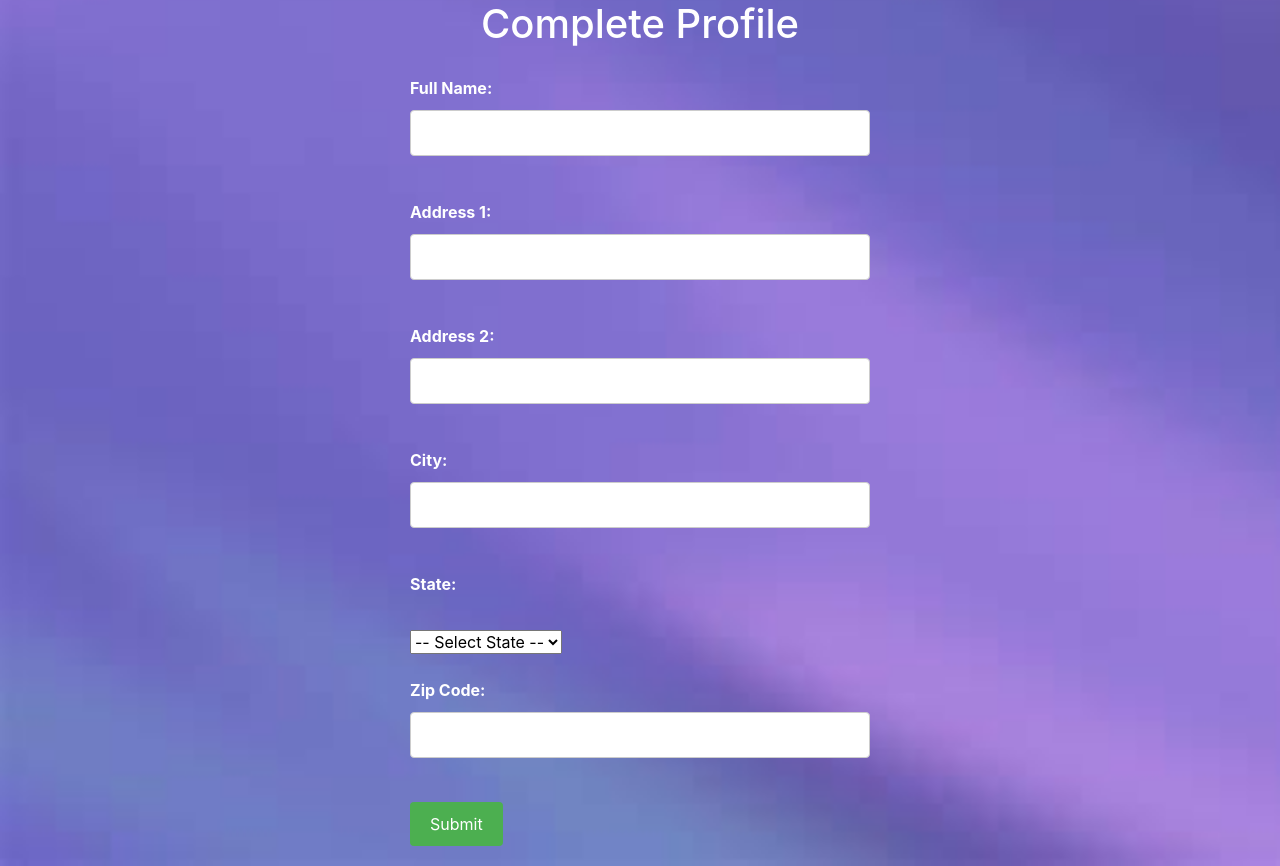
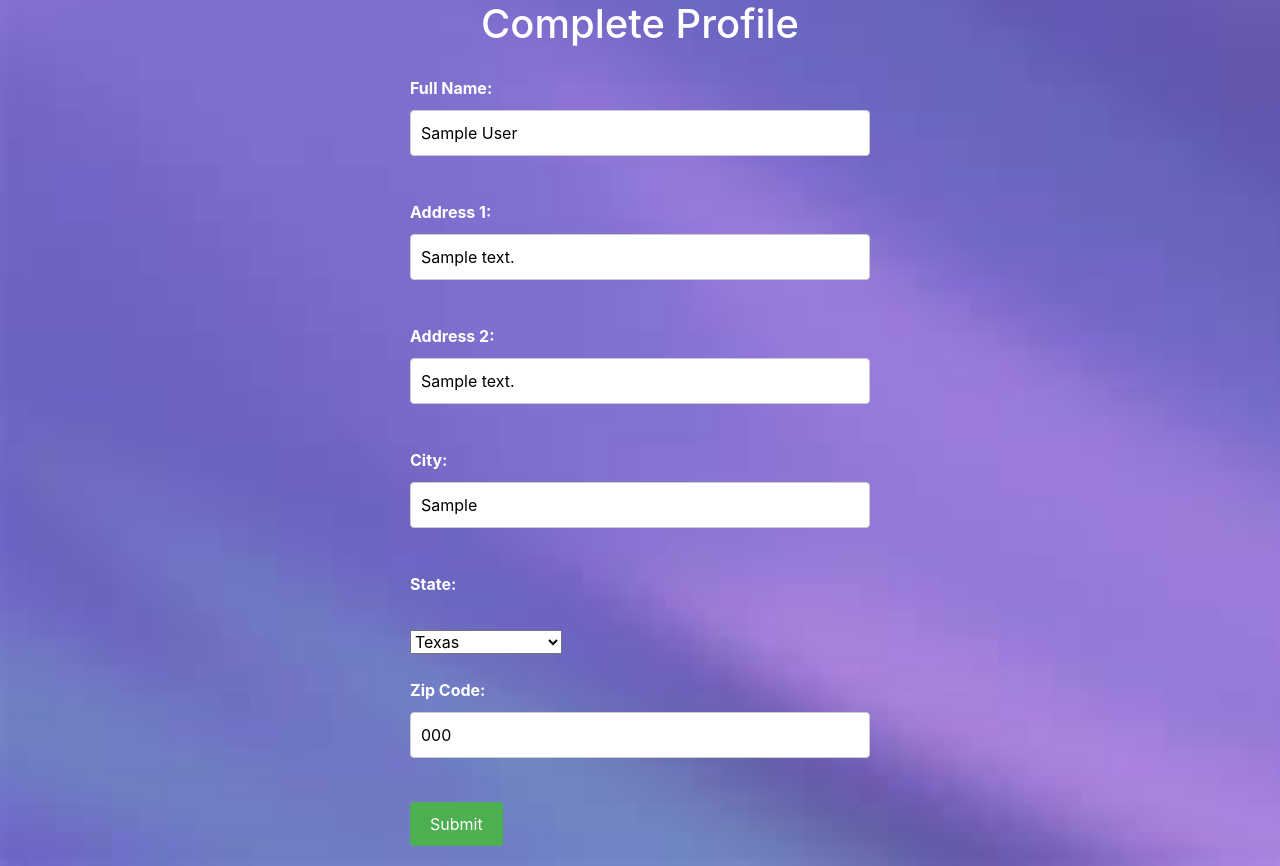
Before and after one commit to robertmonopoly/FuelCostCalculator, a Flask app: page /complete_profile in a window 1280 px wide. Shown: the part 56-922 px from the top of the page. Run offline with Flask 3, Linux system fonts and the light colour scheme; a user stored in the database is signed in; tables that the repository leaves empty hold one stand-in row (values such as "Sample post"); some libraries are stand-ins or nearby versions.

Commit message:
Allow user to see and edit profile after initial setup
Changes db schema to calculate if a customer is new rather than using a column

```diff
--- a/flask/website/models.py
+++ b/flask/website/models.py
@@ -23,7 +23,6 @@ class ProfileData(db.Model, UserMixin):
     state = db.Column(db.String(2))
     in_state_status = db.Column(db.Boolean)
     zip_code = db.Column(db.String(9))
-    new_customer_status = db.Column(db.Boolean)
 
 class FuelOrderFormData(db.Model, UserMixin):
     id = db.Column(db.Integer, primary_key=True)
--- a/flask/website/templates/complete_profile.html
+++ b/flask/website/templates/complete_profile.html
@@ -1,18 +1,26 @@
 {% extends "base.html" %} {% block title %}Complete Profile{% endblock %} {%
 block content %}
 <h1 align="center">Complete Profile</h1>
+<script>
+  // workaround to show the user's previously selected state
+  let state = '{{ profile.state }}';
+  window.onload = function () {
+    document.getElementById("state").value = state;
+  }
+</script>
+
 <form method="POST" action="{{ url_for('views.complete_profile') }}">
   <label for="full_name">Full Name:</label>
-  <input type="text" id="full_name" name="full_name" required /><br /><br />
+  <input type="text" id="full_name" name="full_name" value="{{ profile.full_name }}" required /><br /><br />
 
   <label for="address_1">Address 1:</label>
-  <input type="text" id="address_1" name="address_1" required /><br /><br />
+  <input type="text" id="address_1" name="address_1" value="{{ profile.address_1 }}" required /><br /><br />
 
   <label for="address_2">Address 2:</label>
-  <input type="text" id="address_2" name="address_2" /><br /><br />
+  <input type="text" id="address_2" name="address_2" value="{{ profile.address_2 }}" /><br /><br />
 
   <label for="city">City:</label>
-  <input type="text" id="city" name="city" required /><br /><br />
+  <input type="text" id="city" name="city" value="{{ profile.city }}" required /><br /><br />
 
   <label for="state">State:</label><br />
   <select id="state" name="state" required>
@@ -66,19 +74,20 @@ block content %}
     <option value="WA">Washington</option>
     <option value="WV">West Virginia</option>
     <option value="WI">Wisconsin</option>
-    <option value="WY">Wyoming</option></select
-  ><br /><br />
+    <option value="WY">Wyoming</option>
+  </select><br /><br />
 
   <label for="zip_code">Zip Code:</label>
   <input
     type="text"
     id="zip_code"
     name="zip_code"
-    pattern="[0-9]{5,9}"
+    pattern="^(?:\d{5}|\d{9})$"
     minlength="5"
     maxlength="9"
-    required
-  /><br /><br />
+    value="{{ profile.zip_code }}"
+    required />
+  <br /><br />
 
   <input type="submit" value="Submit" />
 </form>
--- a/flask/website/views.py
+++ b/flask/website/views.py
@@ -25,7 +25,6 @@ def home():
 
     return render_template("home.html", user=current_user)
 
-
 @views.route('/delete-note', methods=['POST'])
 def delete_note():
     note = json.loads(request.data) # this function expects a JSON from the INDEX.js file
@@ -39,6 +38,7 @@ def delete_note():
     return jsonify({})
 
 @views.route('/complete_profile', methods=['GET', 'POST'])
+@login_required
 def complete_profile():
     if request.method == 'POST':
         full_name = request.form['full_name']
@@ -48,41 +48,36 @@ def complete_profile():
         state = request.form['state']
         zip_code = request.form['zip_code']
 
-        in_state_status = True
-        if state != "TX":
-            in_state_status = False
+        # TODO: these fields should be validated server-side
 
-        new_customer_status = True
+        in_state_status = (state == "TX")
 
-        profile_data = ProfileData(id=current_user.id,
-                                   full_name=full_name,
-                                   address_1=address_1,
-                                   address_2=address_2,
-                                   city=city,
-                                   state=state,
-                                   in_state_status=in_state_status,
-                                   zip_code=zip_code,
-                                   new_customer_status=new_customer_status)
-        db.session.add(profile_data)
+        profile_data = ProfileData.query.filter_by(id=current_user.id).first()
+        if profile_data is None:
+            profile_data = ProfileData(id=current_user.id)
+            db.session.add(profile_data)
+        profile_data.full_name=full_name
+        profile_data.address_1=address_1
+        profile_data.address_2=address_2
+        profile_data.city=city
+        profile_data.state=state
+        profile_data.in_state_status=in_state_status
+        profile_data.zip_code=zip_code
         db.session.commit()
         flash("Profile completed successfully!")
 
         return redirect(url_for('views.complete_profile', user=current_user))
-
-    return render_template("complete_profile.html", user=current_user)
-
-
+    profile = ProfileData.query.filter_by(id=current_user.id).first()
+    return render_template("complete_profile.html", user=current_user, profile=profile)
 
 @views.route('/view_history', methods=['GET'])
 @login_required
 def view_history():
-
     orders = FuelOrderFormData.query.filter_by(user_id=current_user.id).all()
     return render_template("view_history.html", user=current_user, orders = orders)
 
-
-
 @views.route('/fuel_price_form', methods=['GET', 'POST'])
+@login_required
 def fuel_price_form():
     price = None  # Initialize the price variable
 
@@ -92,13 +87,15 @@ def fuel_price_form():
 
         delivery_date = datetime.datetime.strptime(delivery_date, '%Y-%m-%d').date()
         profile_data = ProfileData.query.filter_by(id=current_user.id).first()
+        # check if the customer has ordered fuel before
+        is_new_customer = db.session.query(FuelOrderFormData.query.filter(FuelOrderFormData.user_id ==current_user.id).exists()).scalar()
 
         if profile_data.in_state_status:
             location_fee = 5
         else:
             location_fee = 15
 
-        if profile_data.new_customer_status:
+        if is_new_customer:
             discount_rate = 0
         else:
             discount_rate = -0.20
```
